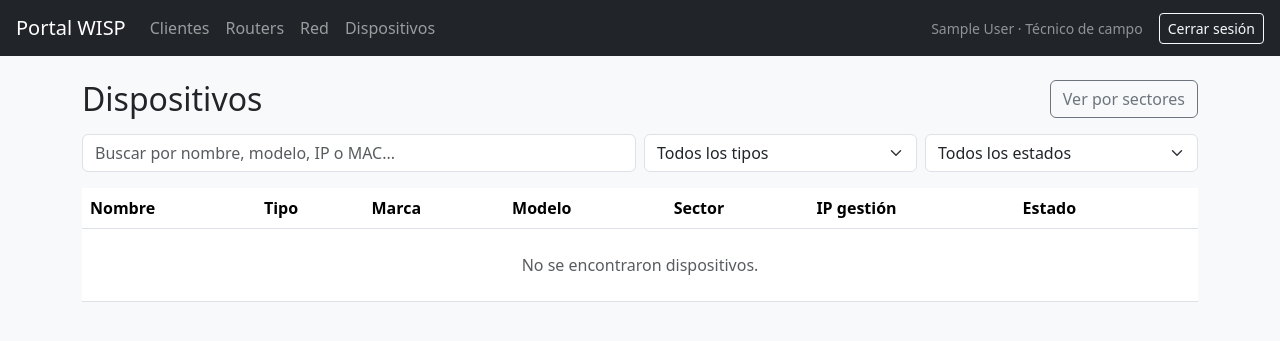
After one commit to hitbit72/wisp_portal, a Django app: page /dispositivos/ in a window 1280 px wide. The commit adds this page. Shown: the top 341 px of the page. Run offline with Django 5.2, Linux system fonts and the light colour scheme; the visitor is signed in with stand-in values (Sample User, id 1); data that the repository does not hold is empty; some libraries are stand-ins or nearby versions.

Commit message:
Templates y Urls para dispositivos

```diff
--- a/red/urls.py
+++ b/red/urls.py
@@ -11,7 +11,8 @@ urlpatterns = [
     path('sectores/<int:pk>/', views.detalle_sector, name='detalle_sector'),
     path('sectores/<int:pk>/editar/', views.form_sector, name='editar_sector'),
     path('sectores/<int:pk>/eliminar/', views.eliminar_sector, name='eliminar_sector'),
-    # Dispositivos
+    # Dispositivos (vista global + CRUD)
+    path('dispositivos/', views.lista_dispositivos, name='lista_dispositivos'),
     path('sectores/<int:sector_pk>/dispositivos/nuevo/', views.nuevo_dispositivo, name='nuevo_dispositivo'),
     path('dispositivos/<int:pk>/', views.detalle_dispositivo, name='detalle_dispositivo'),
     path('dispositivos/<int:pk>/editar/', views.editar_dispositivo, name='editar_dispositivo'),
--- a/red/views.py
+++ b/red/views.py
@@ -61,6 +61,46 @@ def eliminar_sector(request, pk):
 
 
 # --- Dispositivos -----------------------------------------------------------
+
+@login_required
+def lista_dispositivos(request):
+    """Listado global de dispositivos (sin pasar por sectores), con búsqueda
+    y filtros. Es una segunda vía de acceso: los dispositivos también se ven
+    desde el detalle de su sector."""
+    dispositivos = Dispositivo.objects.select_related('sector', 'cliente')
+
+    busqueda = request.GET.get('q', '').strip()
+    if busqueda:
+        dispositivos = dispositivos.filter(
+            Q(nombre__icontains=busqueda)
+            | Q(modelo__icontains=busqueda)
+            | Q(ip_gestion__icontains=busqueda)
+            | Q(mac_address__icontains=busqueda)
+        )
+
+    tipo_seleccionado = request.GET.get('tipo', '').strip()
+    if tipo_seleccionado:
+        dispositivos = dispositivos.filter(tipo=tipo_seleccionado)
+
+    estado_seleccionado = request.GET.get('estado', '').strip()
+    if estado_seleccionado:
+        dispositivos = dispositivos.filter(estado=estado_seleccionado)
+
+    paginator = Paginator(dispositivos, 25)
+    pagina = paginator.get_page(request.GET.get('page'))
+
+    contexto = {
+        'pagina': pagina,
+        'busqueda': busqueda,
+        'tipo_seleccionado': tipo_seleccionado,
+        'estado_seleccionado': estado_seleccionado,
+        'tipos_dispositivo': Dispositivo.Tipo.choices,
+    }
+
+    if request.headers.get('HX-Request'):
+        return render(request, 'red/_tabla_dispositivos.html', contexto)
+    return render(request, 'red/lista_dispositivos.html', contexto)
+
 
 @login_required
 def nuevo_dispositivo(request, sector_pk):
--- a/templates/base.html
+++ b/templates/base.html
@@ -17,6 +17,7 @@
             <li class="nav-item"><a class="nav-link" href="{% url 'clientes:lista' %}">Clientes</a></li>
             <li class="nav-item"><a class="nav-link" href="{% url 'mikrotik:lista' %}">Routers</a></li>
             <li class="nav-item"><a class="nav-link" href="{% url 'red:lista' %}">Red</a></li>
+            <li class="nav-item"><a class="nav-link" href="{% url 'red:lista_dispositivos' %}">Dispositivos</a></li>
         </ul>
         <div class="d-flex align-items-center gap-3">
             <span class="text-white-50 small">{{ user.get_full_name|default:user.username }} · {{ user.get_rol_display }}</span>
--- /dev/null
+++ b/templates/red/_tabla_dispositivos.html
@@ -0,0 +1,56 @@
+{# Partial reutilizado en la carga inicial (lista_dispositivos.html) y en las respuestas HTMX. #}
+<table class="table table-hover align-middle bg-white">
+    <thead>
+        <tr>
+            <th>Nombre</th>
+            <th>Tipo</th>
+            <th>Marca</th>
+            <th>Modelo</th>
+            <th>Sector</th>
+            <th>IP gestión</th>
+            <th>Estado</th>
+            <th></th>
+        </tr>
+    </thead>
+    <tbody>
+        {% for dispositivo in pagina %}
+        <tr>
+            <td><a href="{% url 'red:detalle_dispositivo' dispositivo.pk %}">{{ dispositivo.nombre }}</a></td>
+            <td>{{ dispositivo.get_tipo_display }}</td>
+            <td>{{ dispositivo.get_marca_display }}</td>
+            <td>{{ dispositivo.modelo|default:"—" }}</td>
+            <td>{% if dispositivo.sector %}<a href="{% url 'red:detalle_sector' dispositivo.sector.pk %}">{{ dispositivo.sector.nombre }}</a>{% else %}—{% endif %}</td>
+            <td>{{ dispositivo.ip_gestion|default:"—" }}</td>
+            <td>
+                <span class="badge
+                    {% if dispositivo.estado == 'activo' %}bg-success
+                    {% elif dispositivo.estado == 'mantenimiento' %}bg-warning text-dark
+                    {% else %}bg-secondary{% endif %}">
+                    {{ dispositivo.get_estado_display }}
+                </span>
+            </td>
+            <td class="text-end">
+                <a href="{% url 'red:detalle_dispositivo' dispositivo.pk %}" class="btn btn-sm btn-outline-secondary">Ver</a>
+                <a href="{% url 'red:editar_dispositivo' dispositivo.pk %}" class="btn btn-sm btn-outline-primary">Editar</a>
+            </td>
+        </tr>
+        {% empty %}
+        <tr><td colspan="8" class="text-center text-muted py-4">No se encontraron dispositivos.</td></tr>
+        {% endfor %}
+    </tbody>
+</table>
+
+{% if pagina.paginator.num_pages > 1 %}
+<nav>
+    <ul class="pagination">
+        {% for numero in pagina.paginator.page_range %}
+        <li class="page-item {% if numero == pagina.number %}active{% endif %}">
+            <a class="page-link"
+               href="?page={{ numero }}&q={{ busqueda }}&tipo={{ tipo_seleccionado }}&estado={{ estado_seleccionado }}"
+               hx-get="{% url 'red:lista_dispositivos' %}?page={{ numero }}&q={{ busqueda }}&tipo={{ tipo_seleccionado }}&estado={{ estado_seleccionado }}"
+               hx-target="#tabla-dispositivos">{{ numero }}</a>
+        </li>
+        {% endfor %}
+    </ul>
+</nav>
+{% endif %}
--- /dev/null
+++ b/templates/red/lista_dispositivos.html
@@ -0,0 +1,39 @@
+{% extends "base.html" %}
+{% block titulo %}Red · Dispositivos · Portal WISP{% endblock %}
+{% block contenido %}
+<div class="d-flex justify-content-between align-items-center mb-3">
+    <h2 class="mb-0">Dispositivos</h2>
+    <a href="{% url 'red:lista' %}" class="btn btn-outline-secondary">Ver por sectores</a>
+</div>
+
+<form class="row g-2 mb-3"
+      hx-get="{% url 'red:lista_dispositivos' %}"
+      hx-target="#tabla-dispositivos"
+      hx-trigger="input changed delay:400ms from:#id_q, change from:#id_tipo, change from:#id_estado"
+      hx-push-url="true">
+    <div class="col-md-6">
+        <input type="text" name="q" id="id_q" class="form-control"
+               placeholder="Buscar por nombre, modelo, IP o MAC..." value="{{ busqueda }}">
+    </div>
+    <div class="col-md-3">
+<select name="tipo" id="id_tipo" class="form-select">
+            <option value="">Todos los tipos</option>
+            {% for valor, etiqueta in tipos_dispositivo %}
+            <option value="{{ valor }}" {% if valor == tipo_seleccionado %}selected{% endif %}>{{ etiqueta }}</option>
+            {% endfor %}
+        </select>
+    </div>
+    <div class="col-md-3">
+        <select name="estado" id="id_estado" class="form-select">
+            <option value="">Todos los estados</option>
+            <option value="activo" {% if estado_seleccionado == 'activo' %}selected{% endif %}>Activo</option>
+            <option value="inactivo" {% if estado_seleccionado == 'inactivo' %}selected{% endif %}>Inactivo</option>
+            <option value="mantenimiento" {% if estado_seleccionado == 'mantenimiento' %}selected{% endif %}>En mantenimiento</option>
+        </select>
+    </div>
+</form>
+
+<div id="tabla-dispositivos">
+    {% include "red/_tabla_dispositivos.html" %}
+</div>
+{% endblock %}
--- a/wisp_portal/urls.py
+++ b/wisp_portal/urls.py
@@ -1,5 +1,7 @@
 from django.contrib import admin
 from django.urls import path, include
+
+from red.views import lista_dispositivos
 
 urlpatterns = [
     path('admin/', admin.site.urls),
@@ -7,4 +9,5 @@ urlpatterns = [
     path('clientes/', include('clientes.urls')),
     path('mikrotik/', include('mikrotik.urls')),
     path('red/', include('red.urls')),
+    path('dispositivos/', lista_dispositivos, name='lista_dispositivos'),
 ]
```
